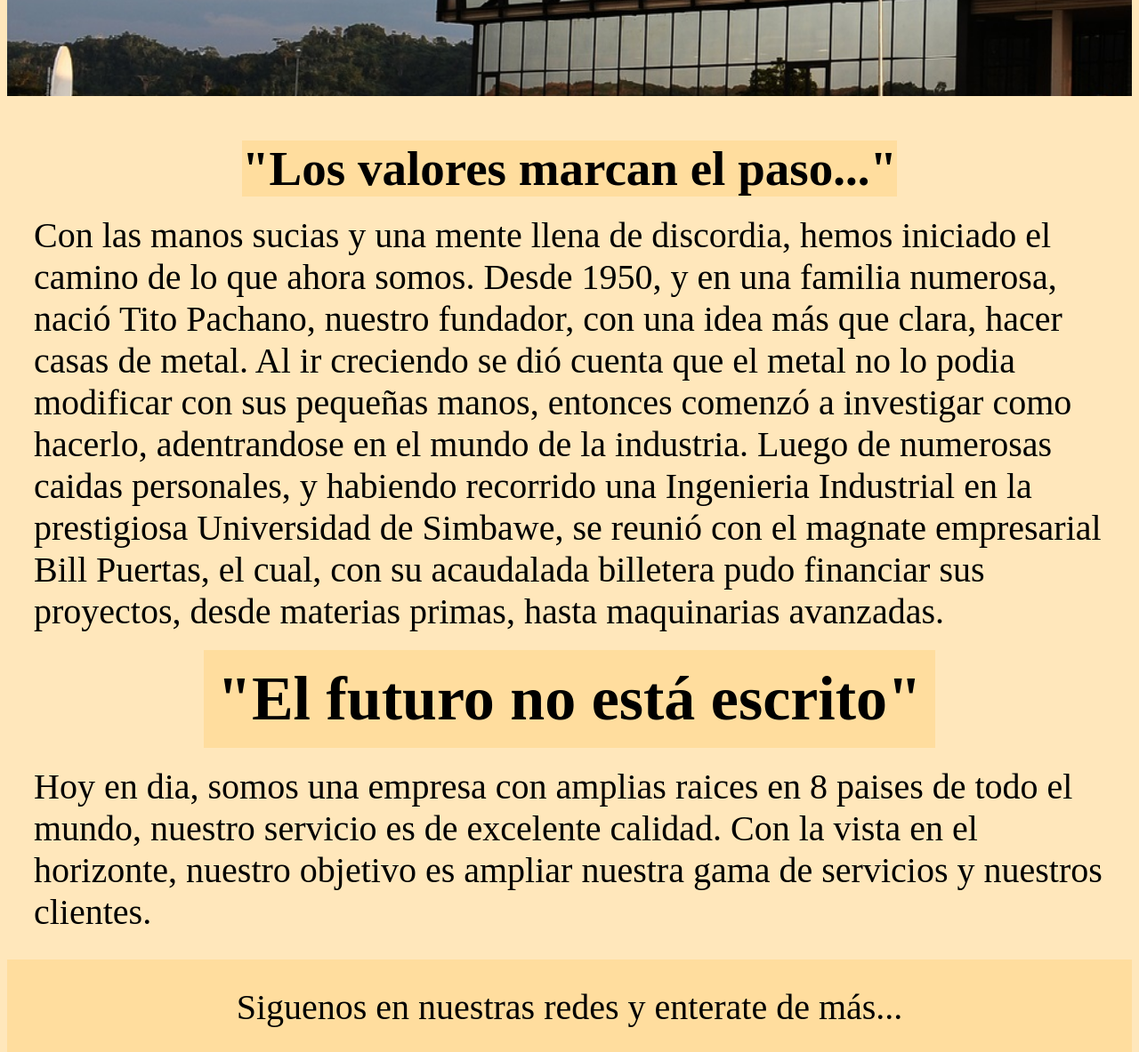
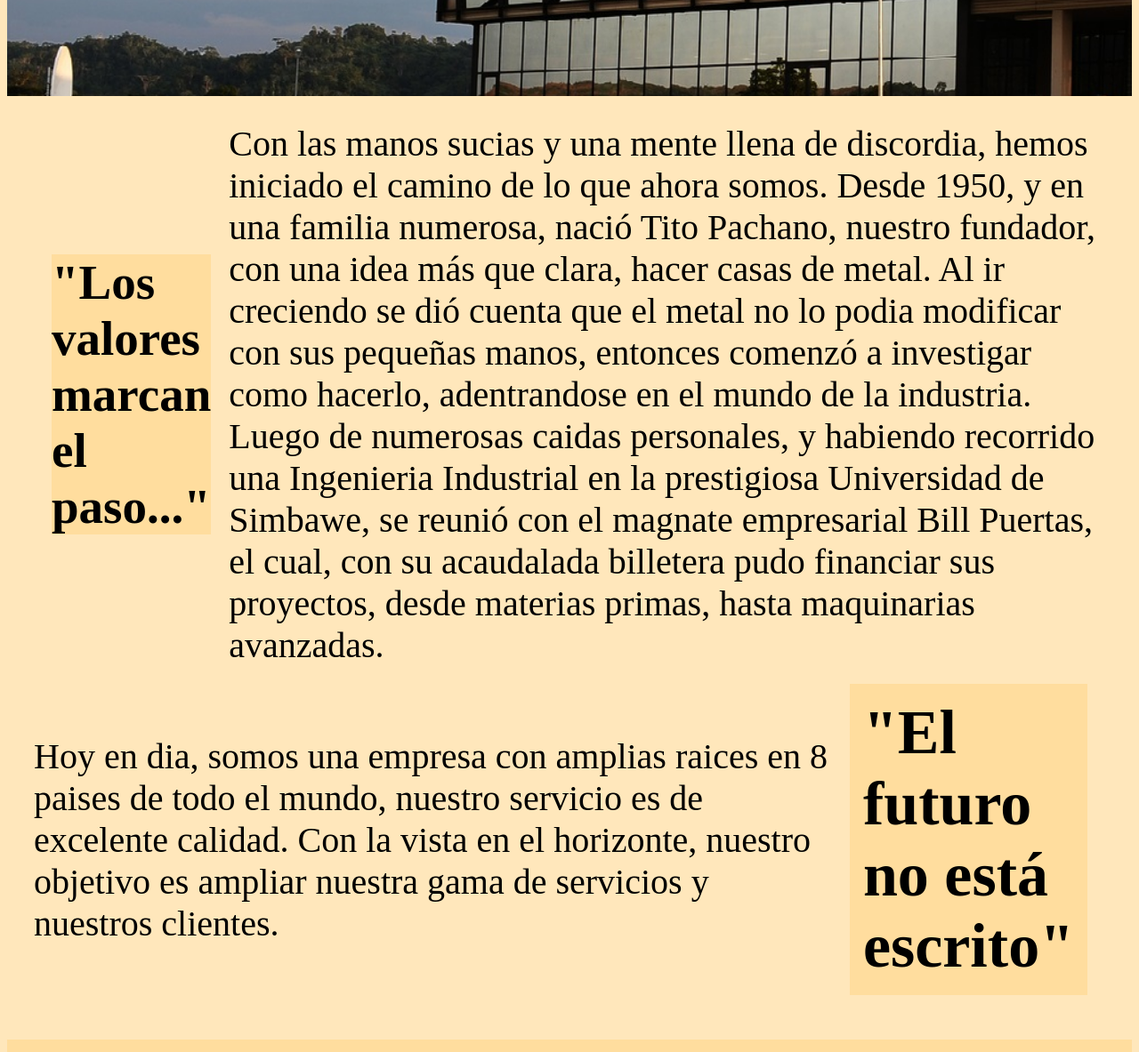
Before and after one commit to RodrigoHMaderna/HardMetal-Maderna, a plain HTML site: page index.html in a window 1280 px wide. Shown: the part 600-1783 px from the top of the page at 89% size. Drawn offline with Linux system fonts and the light colour scheme.

Commit message:
commit nº2 - Agregado @media

```diff
--- a/main.css
+++ b/main.css
@@ -134,26 +134,21 @@ div.pasado {
     .pasado-p {
         font-size: 40px;
         height: fit-content;
-
     }
 
 div.presente {
     display: flex;
     flex-direction: column;
     height: fit-content;
-
 }
     .presente-h2 {
         background-color: #ffdd9e;
         align-self: center;
         font-size: 70px;
         padding: 15px;
-
     }
     .presente-p {
         font-size: 40px;
-
-
     }
 
 footer {
@@ -280,3 +275,16 @@ main.rrhh {
 .campos {
     width: 400px;
 }
+
+@media screen and (min-width: 1200px) {
+    div.pasado {
+        flex-direction: row;
+    }
+    div.presente {
+        flex-direction: row-reverse;
+        align-items: center;
+    }
+    .presente-p {
+
+    }
+}
```
